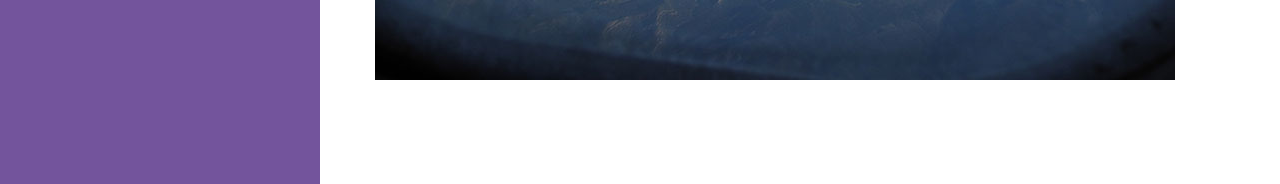
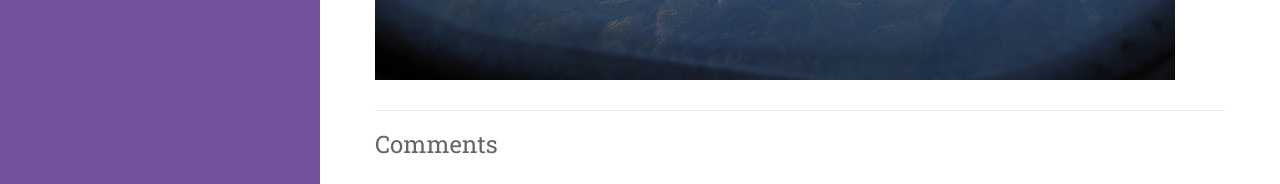
Before and after one commit to yvetteaban/yvetteaban.github.io, a Jekyll site: the page built from _posts/2017-04-17-adventure-is-out-there.md, in a window 1280 px wide and 1005 px high. Shown: the part 818-1002 px from the top of the window. Built offline with Jekyll 4.4.1, drawn with Linux system fonts in a browser that asks for light colours; nearby versions of some CDN libraries; comment, search, counter and statistics services are not loaded.

Commit message:
Added comments section
disqus

```diff
--- a/_config.yml
+++ b/_config.yml
@@ -1,14 +1,17 @@
 # Site settings
 title: Yvette Aban
-email: hello@yvetteaban.com
-# description: > # this means to ignore newlines until "baseurl:"
-#   This is Yvette's portfolio site.
+
+#description: 'Yvette Aban's portfolio site and blog.'
+#url: "http://yvetteaban.com" # the base hostname & protocol for your site
 #baseurl: "" # the subpath of your site, e.g. /blog/
-#url: "http://yvetteaban.com" # the base hostname & protocol for your site
+
 instagram_username: yvetteaban
-twitter_username: yvetteaban
+#twitter_username: yvetteaban
 github_username:  yvetteaban
 linkedin_username:  yvetteaban
+email: hello@yvetteaban.com
+
+comments: true
 
 # Build settings
 markdown: kramdown
--- /dev/null
+++ b/_includes/comments.html
@@ -0,0 +1,24 @@
+<div class="comments-wrapper">
+  <h3>Comments</h3>
+
+  <div id="disqus_thread"></div>
+  <script>
+
+  /**
+  *  RECOMMENDED CONFIGURATION VARIABLES: EDIT AND UNCOMMENT THE SECTION BELOW TO INSERT DYNAMIC VALUES FROM YOUR PLATFORM OR CMS.
+  *  LEARN WHY DEFINING THESE VARIABLES IS IMPORTANT: https://disqus.com/admin/universalcode/#configuration-variables*/
+  /*
+  var disqus_config = function () {
+  this.page.url = PAGE_URL;  // Replace PAGE_URL with your page's canonical URL variable
+  this.page.identifier = PAGE_IDENTIFIER; // Replace PAGE_IDENTIFIER with your page's unique identifier variable
+  };
+  */
+  (function() { // DON'T EDIT BELOW THIS LINE
+  var d = document, s = d.createElement('script');
+  s.src = 'https://yvetteaban.disqus.com/embed.js';
+  s.setAttribute('data-timestamp', +new Date());
+  (d.head || d.body).appendChild(s);
+  })();
+  </script>
+  <noscript>Please enable JavaScript to view the <a href="https://disqus.com/?ref_noscript">comments powered by Disqus.</a></noscript>
+</div>
--- a/_layouts/post.html
+++ b/_layouts/post.html
@@ -23,6 +23,8 @@
 				</header>
 
 				{{ content }}
+
+				{% include comments.html %}
 			</div>
 
 		</div>
--- a/about/index.html
+++ b/about/index.html
@@ -23,4 +23,4 @@
 
 <p>Read about some of <a href="/blog">my adventures</a>.</p>
 
-	<p class="colon"><small>&copy; 2015-2017 Yvette Aban. All Rights Reserved.</small></p>
+<p class="colon"><small>&copy; 2015-2017 Yvette Aban. All Rights Reserved.</small></p>
--- a/css/main.scss
+++ b/css/main.scss
@@ -335,3 +335,8 @@
     border: 1px solid $gray-color-light;
   }
 }
+
+.comments-wrapper {
+  border-top: 1px solid $gray-color-light;
+  margin-top: 30px;
+}
```
Also changed, not shown: 5 other files.
